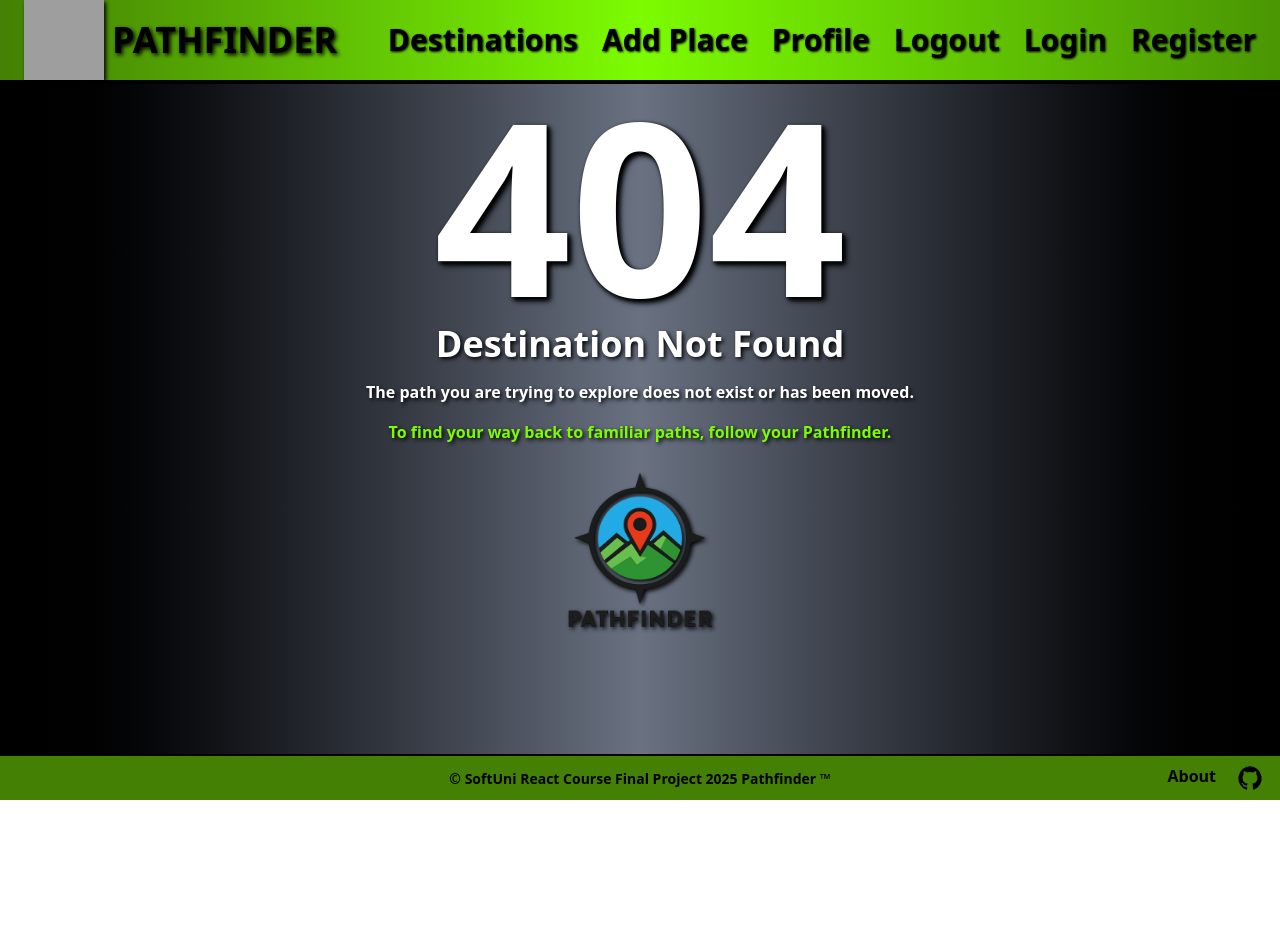
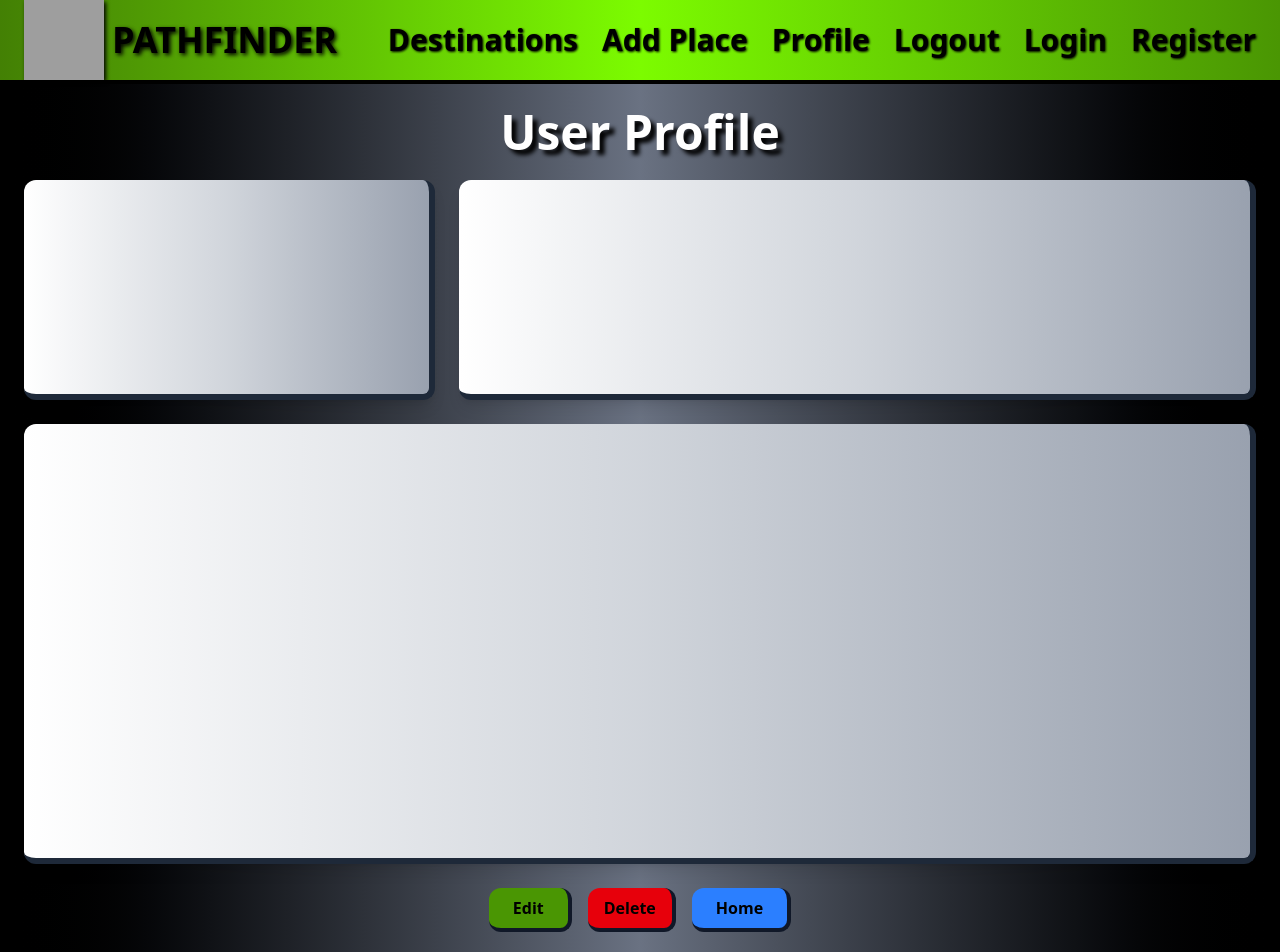
Before and after one commit to danevt/pathfinder-react-spa, a React (Vite) app in the folder client/: page /users/1/profile in a window 1280 px wide. Shown: the top 952 px of the page. Before the commit the page ends 800 px from the top, so only its background shows below. Built offline with nearby package versions, Linux system fonts and the light colour scheme; grey boxes are pictures that could not be loaded.

Commit message:
Create profile details component

```diff
--- a/client/src/App.jsx
+++ b/client/src/App.jsx
@@ -12,6 +12,7 @@ import PlaceEdit from './components/place/edit/PlaceEdit.jsx';
 import PlaceDetails from './components/place/details/PlaceDetails.jsx';
 import NotFound from './components/not-found/NotFound.jsx';
 import Logout from './components/auth/Logout/Logout.jsx';
+import ProfileDetails from './components/profile/profile-details/ProfileDetails.jsx';
 
 function App() {
     const [registerdUser, setRegisterdUser] = useState([]);
@@ -75,6 +76,10 @@ function App() {
                             element={<PlaceEdit />}
                         />
                         <Route
+                            path='/users/:userId/profile'
+                            element={<ProfileDetails />}
+                        />
+                        <Route
                             path='/logout'
                             element={<Logout onLogout={logoutHandler} />}
                         />
--- a/client/src/components/profile/profile-details/ProfileDetails.jsx
+++ b/client/src/components/profile/profile-details/ProfileDetails.jsx
@@ -0,0 +1,29 @@
+import { Link } from 'react-router';
+
+export default function ProfileDetails() {
+    return (
+        <section className='bg-gradient-to-r from-black via-gray-500 to-black p-6 flex flex-col items-center min-h-screen'>
+            <div className='text-white text-center font-bold drop-shadow-[5px_5px_2px_black] mb-6'>
+                <h2 className='text-5xl font-bold'>User Profile</h2>
+            </div>
+            <div className='flex w-full max-w-7xl gap-6 mb-6'>
+                <div className='w-1/3 h-[220px] bg-gradient-to-r from-white via-gray-300 to-gray-400 rounded-xl shadow-lg p-4 border-b-6 border-black border-r-6 border-gray-800'></div>
+                <div className='flex-1 h-[220px] bg-gradient-to-r from-white via-gray-300 to-gray-400 rounded-xl shadow-lg p-4 border-b-6 border-black border-r-6 border-gray-800 overflow-x-auto whitespace-nowrap'></div>
+            </div>
+            <div className='w-full max-w-7xl h-[440px] bg-gradient-to-r from-white via-gray-300 to-gray-400 rounded-xl shadow-lg p-4 border-b-6 border-black border-r-6 border-gray-800 overflow-x-auto whitespace-nowrap'></div>
+            <div className='flex gap-4 mt-6'>
+                <button className='bg-[#4A9603] text-black font-bold py-2 px-6 rounded-xl border-b-4 border-black border-r-4 border-gray-900 hover:bg-[#5ECF00] transform transition-transform duration-300 hover:scale-105'>
+                    Edit
+                </button>
+                <button className='bg-red-600 text-black font-bold py-2 px-4 rounded-xl border-b-4 border-black border-r-4 border-gray-900 hover:bg-red-500 transform transition-transform duration-300 hover:scale-105'>
+                    Delete
+                </button>
+                <Link to='/'>
+                    <button className='bg-blue-500 text-black font-bold py-2 px-6 rounded-xl border-b-4 border-black border-r-4 border-gray-900 hover:bg-blue-400 transform transition-transform duration-300 hover:scale-105'>
+                        Home
+                    </button>
+                </Link>
+            </div>
+        </section>
+    );
+}
```
Also changed, not shown: client/src/components/profile/avatar/ProfileAvatar.jsx (deleted), 1 other file (tests, documents, lock files or other folders).
